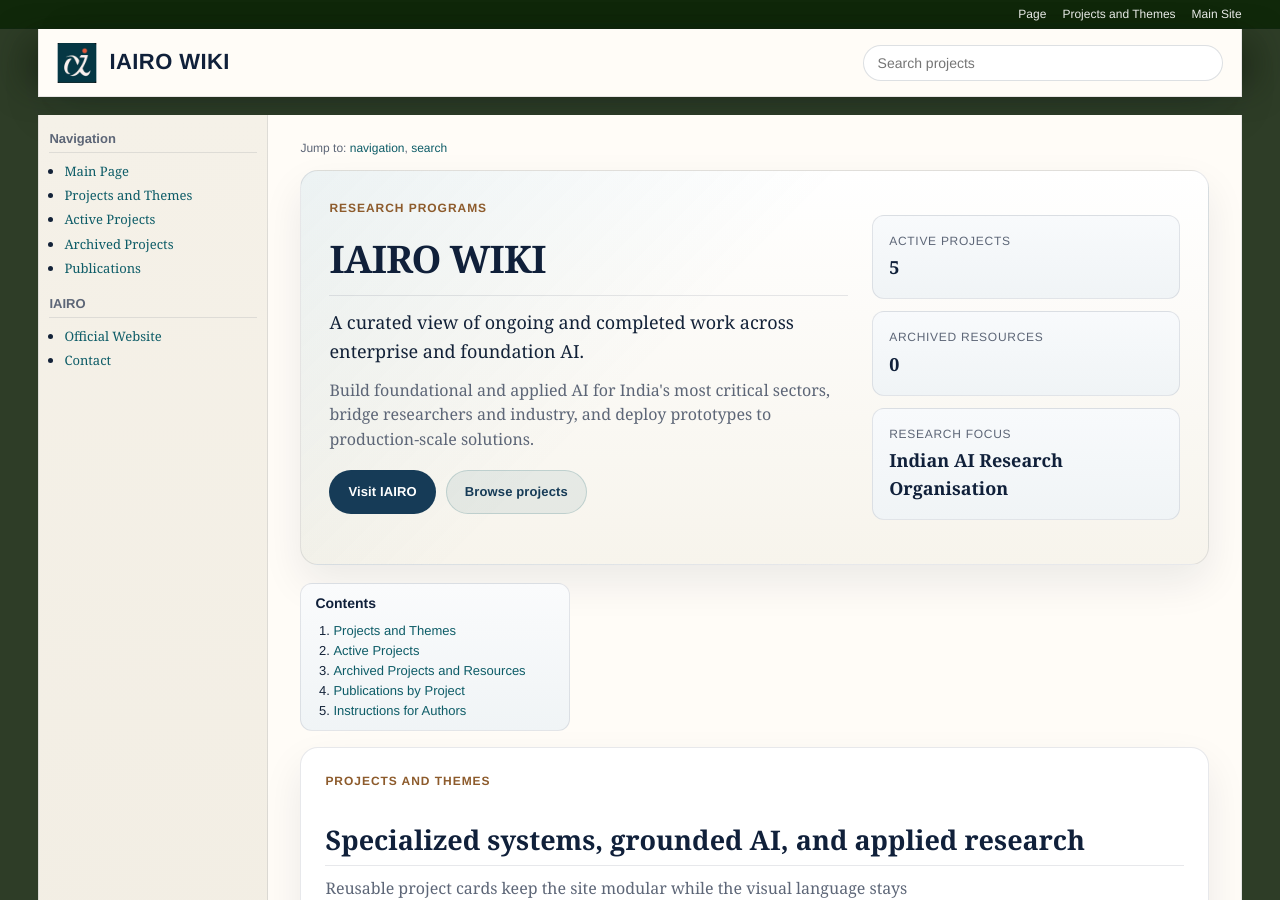
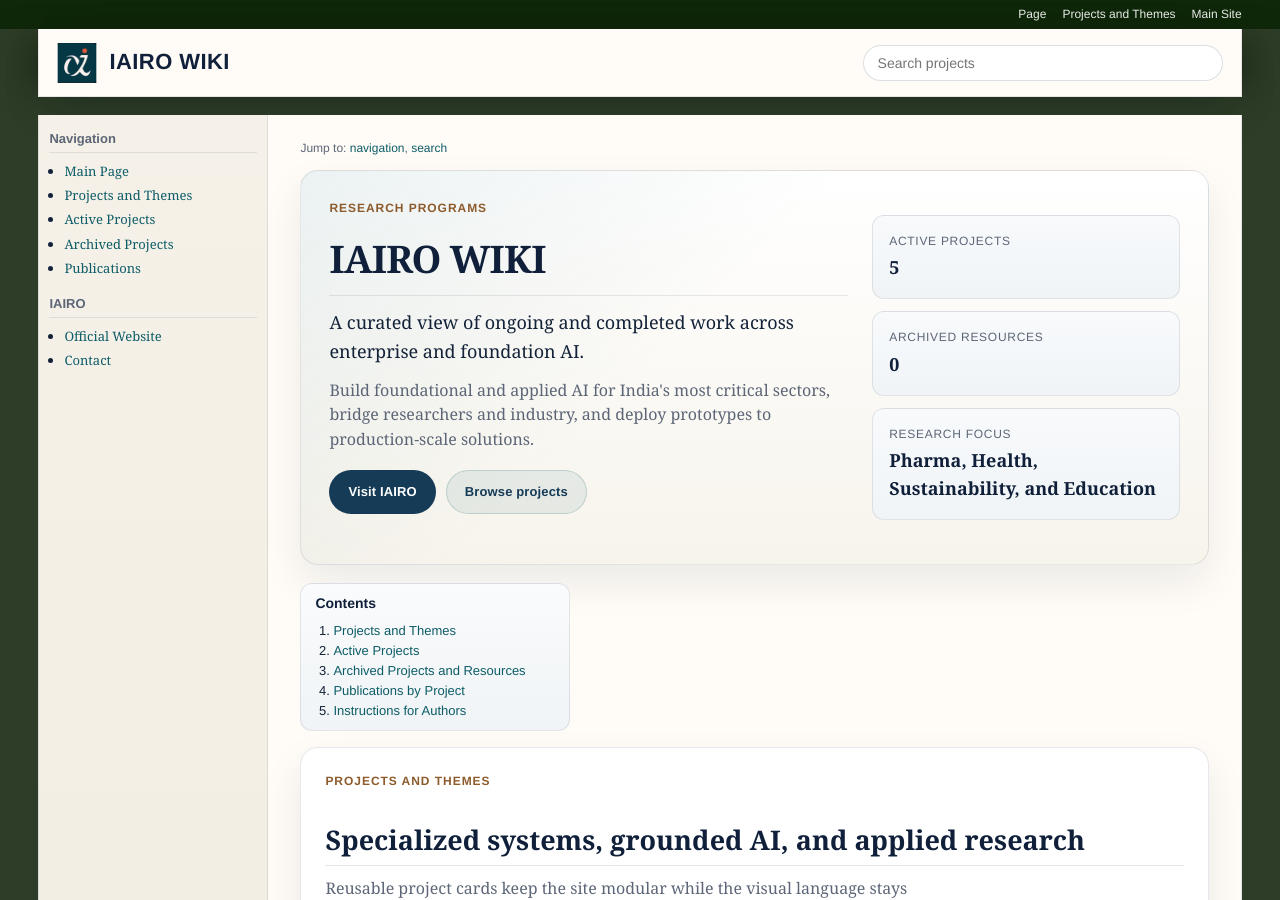
Before and after one commit to India-AI-Research-Organisation/iairo-research, a Jekyll site: the page built from index.html, in a window 1280 px wide and 900 px high. Built offline with Jekyll 4.4.1, drawn with Linux system fonts in a browser that asks for light colours; comment, search, counter and statistics services are not loaded.

Commit message:
feat: mod the config file

```diff
--- a/_config.yml
+++ b/_config.yml
@@ -9,6 +9,7 @@
   name: IAIRO
   website: https://iairo.ai/
   tagline: Indian AI Research Organisation
+  research_focus: "Pharma, Health, Sustainability, and Education"
   location: Gift City, Gujarat, India
   mission: "Build foundational and applied AI for India's most critical sectors, bridge researchers and industry, and deploy prototypes to production-scale solutions."
   logo: /assets/images/IAIRO.jpeg
--- a/index.html
+++ b/index.html
@@ -33,7 +33,7 @@
       </div>
       <div class="home-fact">
         <dt>Research focus</dt>
-        <dd>{{ site.organization.tagline }}</dd>
+        <dd>{{ site.organization.research_focus }}</dd>
       </div>
     </dl>
   </section>
```
